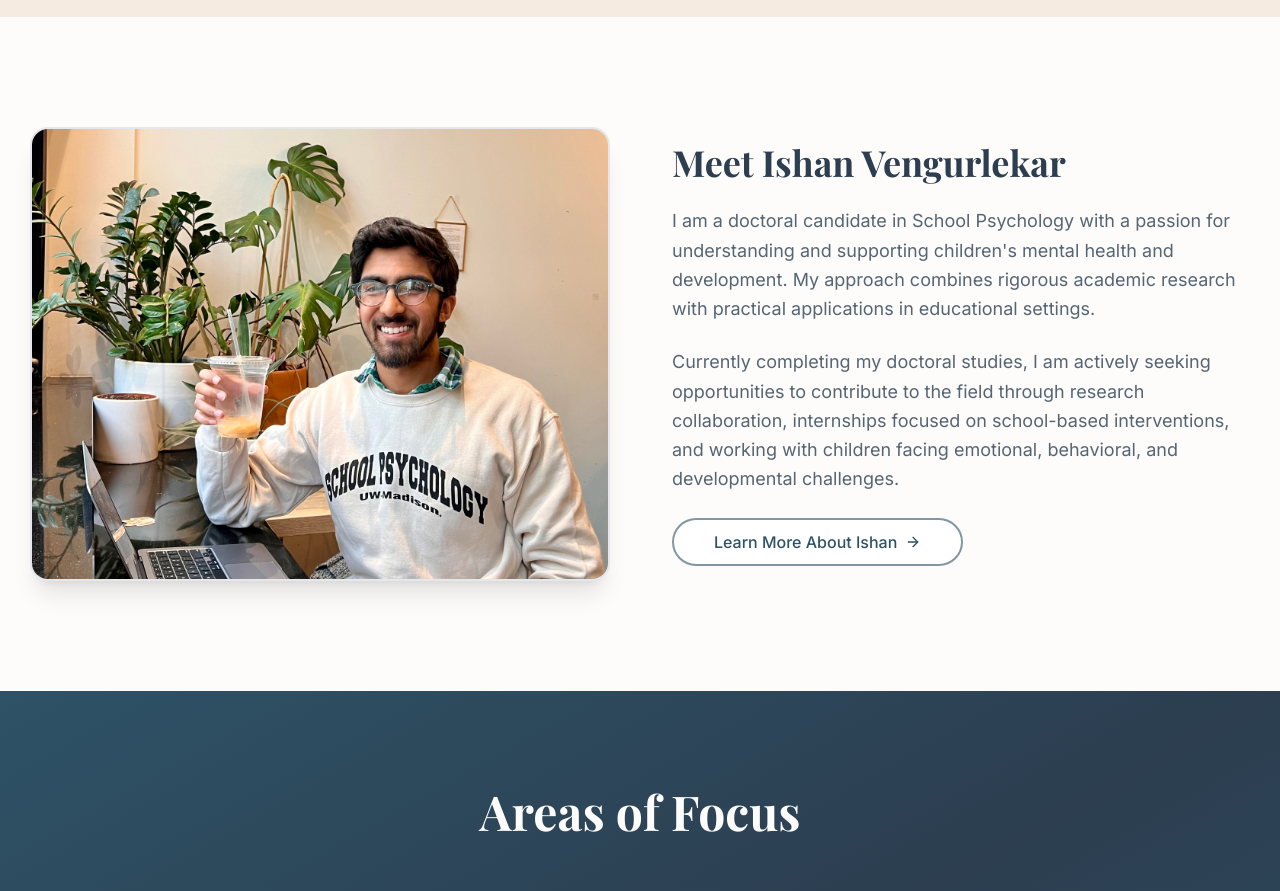
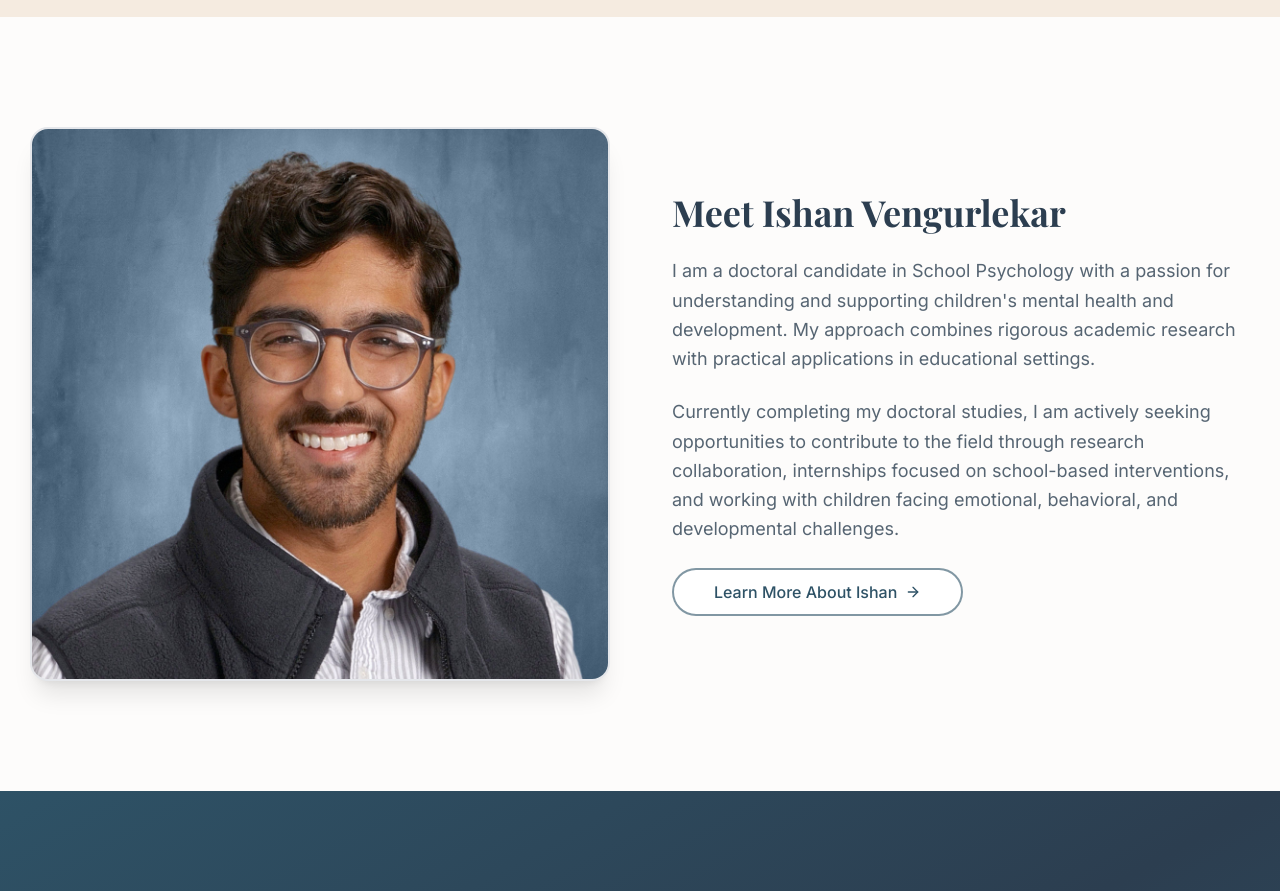
Before and after one commit to emw8105/ishan-psych-profile, a Next.js app: page / in a window 1280 px wide. Shown: the part 820-1711 px from the top of the page. Built offline with nearby package versions, Linux system fonts and the light colour scheme.

Commit message:
new and slightly more relevant pictures

```diff
--- a/src/app/page.tsx
+++ b/src/app/page.tsx
@@ -37,12 +37,12 @@ export default function Home() {
       <section className="py-20 md:py-28 bg-cloud-white">
         <div className="container">
           <div className="grid md:grid-cols-2 gap-16 items-center">
-            <div className="order-2 md:order-1 relative h-[450px] rounded-2xl overflow-hidden shadow-xl ring-2 ring-gray-200 hover:ring-deep-ocean/40 transition-all">
+            <div className="order-2 md:order-1 relative h-[550px] rounded-2xl overflow-hidden shadow-xl ring-2 ring-gray-200 hover:ring-deep-ocean/40 transition-all">
               <Image
-                src="/images/UW-Madison-Ishan.jpg?height=800&width=600"
+                src="/images/ishan-headshot.jpg?height=800&width=600"
                 alt="Ishan Vengurlekar"
                 fill
-                className="object-cover object-[center_55%]"
+                className="object-cover object-[center_30%]"
               />
             </div>
             <div className="order-1 md:order-2 space-y-6">
--- a/src/app/research-practice/page.tsx
+++ b/src/app/research-practice/page.tsx
@@ -53,10 +53,10 @@ export default function ResearchPracticePage() {
                         </div>
                         <div className="relative h-[400px] rounded-2xl overflow-hidden shadow-xl ring-2 ring-deep-ocean/20">
                             <Image
-                                src="/images/IMG_1081.jpg?height=800&width=600"
+                                src="/images/UW-Madison-Ishan.jpg?height=800&width=600"
                                 alt="Research visualization"
                                 fill
-                                className="object-cover object-[center_35%]"
+                                className="object-cover object-[center_60%]"
                             />
                         </div>
                     </div>
```
Also changed, not shown: public/images/Ishan-headshot.jpg (added), 1 other file (tests, documents, lock files or other folders).
